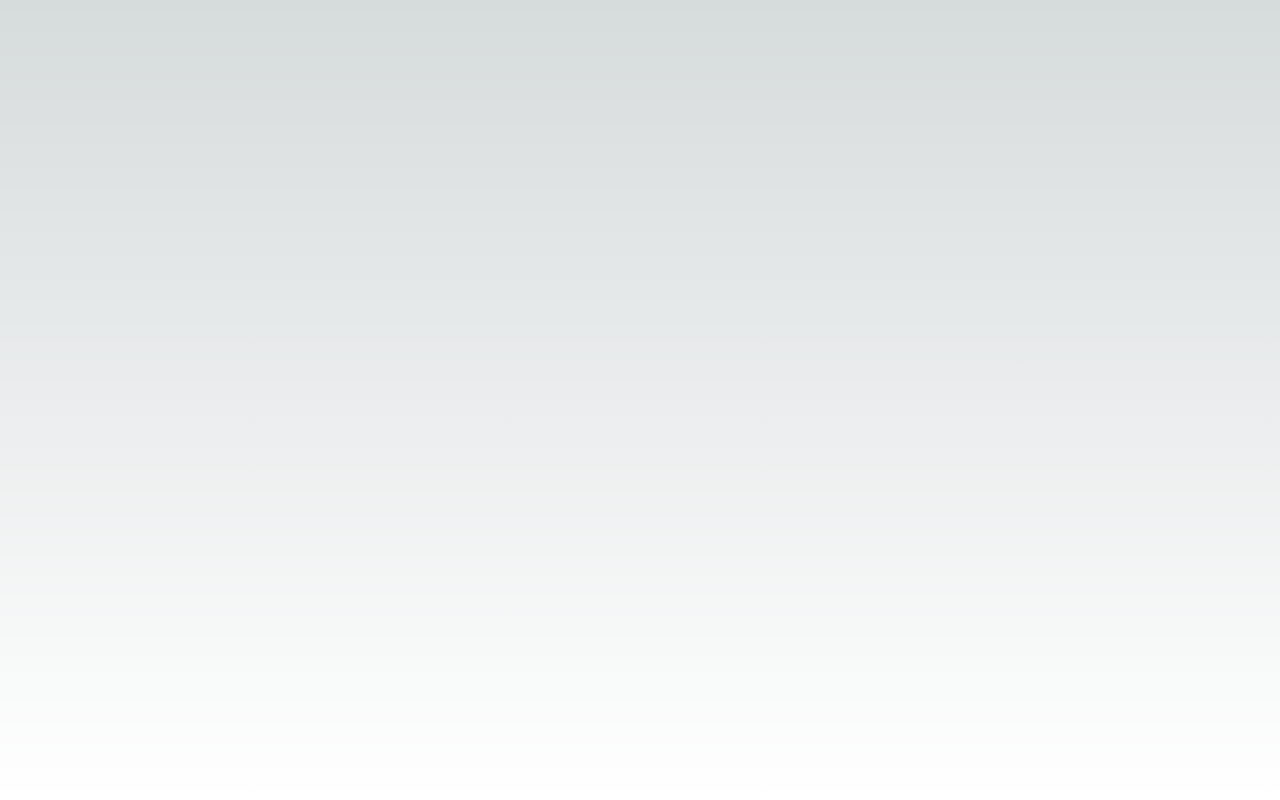
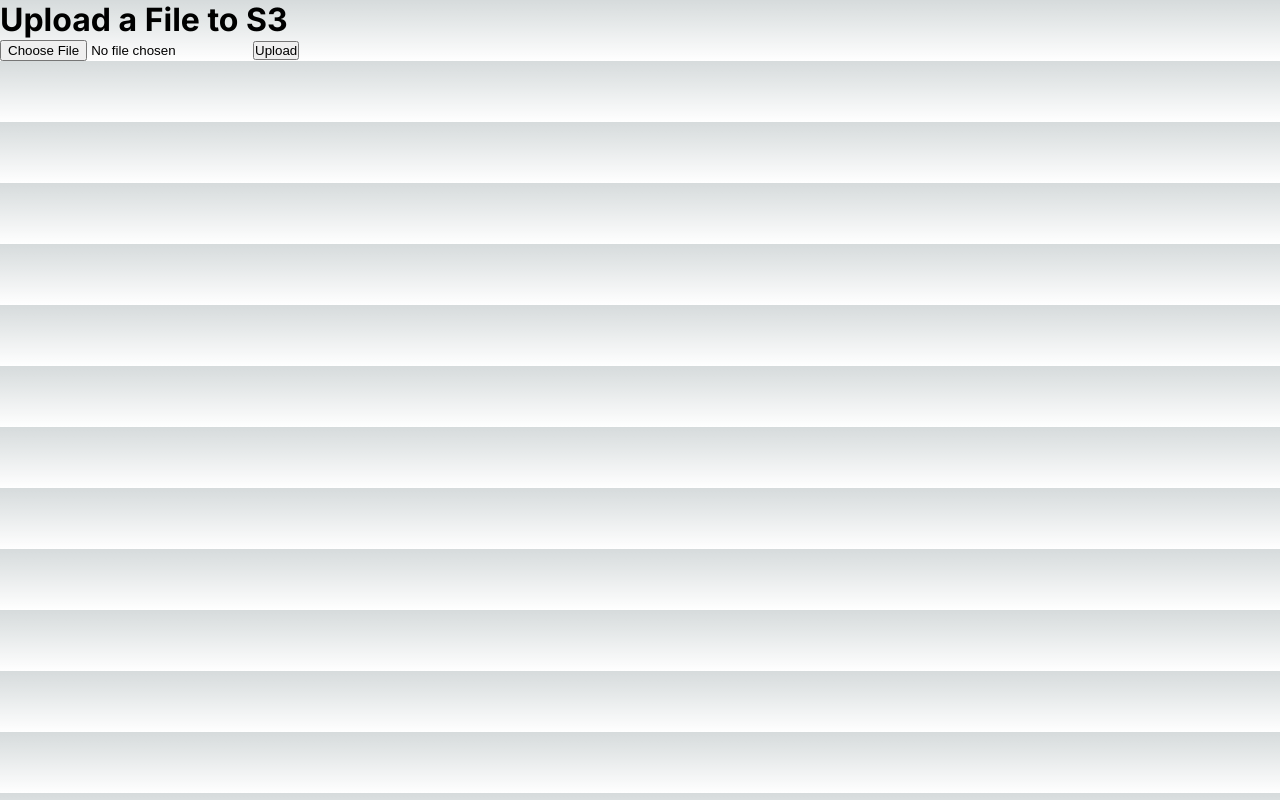
Before and after one commit to mohdadnaanazam/transferx, a Next.js app: page / in a window 1280 px wide. Built offline with nearby package versions, Linux system fonts and the light colour scheme.

Commit message:
feat: add upload to s3

```diff
--- a/package.json
+++ b/package.json
@@ -9,14 +9,18 @@
     "lint": "next lint"
   },
   "dependencies": {
+    "@aws-sdk/client-s3": "^3.529.1",
+    "@aws-sdk/s3-request-presigner": "^3.529.1",
     "next": "14.1.1",
     "react": "^18",
-    "react-dom": "^18"
+    "react-dom": "^18",
+    "uuid": "^9.0.1"
   },
   "devDependencies": {
     "@types/node": "^20",
     "@types/react": "^18",
     "@types/react-dom": "^18",
+    "@types/uuid": "^9.0.8",
     "eslint": "^8",
     "eslint-config-next": "14.1.1",
     "sass": "^1.71.1",
--- /dev/null
+++ b/src/app/api/test/route.ts
@@ -0,0 +1,7 @@
+import { NextResponse } from "next/server";
+
+export async function GET(request: Request) {
+  return NextResponse.json({
+    message: 'hello there'
+  })
+}
--- a/src/app/page.tsx
+++ b/src/app/page.tsx
@@ -1,8 +1,63 @@
-import styles from "./page.module.css";
+'use client'
 
-export default function Home() {
+import { useState } from 'react'
+
+export default function Page() {
+  const [file, setFile] = useState<File | null>(null)
+  const [uploading, setUploading] = useState(false)
+
+  const handleSubmit = async (e: React.FormEvent<HTMLFormElement>) => {
+    e.preventDefault()
+
+    if (!file) {
+      alert('Please select a file to upload.')
+      return
+    }
+
+    setUploading(true)
+
+    const response = await fetch(
+      process.env.NEXT_PUBLIC_BASE_URL + '/api/upload',
+      {
+        method: 'POST',
+        headers: {
+          'Content-Type': 'application/json',
+        },
+        body: JSON.stringify({ filename: file.name, contentType: file.type }),
+      }
+    )
+
+    const signedURLResponse = await response.json()
+
+    const signedURL = signedURLResponse.url
+
+    await fetch(signedURL, {
+      method: 'PUT',
+      body: file,
+      headers: { "Content-Type": file.type }
+    })
+    setUploading(false)
+  }
+
   return (
-    <main className={styles.main}>
+    <main>
+      <h1>Upload a File to S3</h1>
+      <form onSubmit={handleSubmit}>
+        <input
+          id="file"
+          type="file"
+          onChange={(e) => {
+            const files = e.target.files
+            if (files) {
+              setFile(files[0])
+            }
+          }}
+          accept="image/png, image/jpeg"
+        />
+        <button type="submit" disabled={uploading}>
+          Upload
+        </button>
+      </form>
     </main>
-  );
+  )
 }
```
Also changed, not shown: src/app/api/upload/route.ts (added, +30 -0 lines), 1 other file (tests, documents, lock files or other folders).
